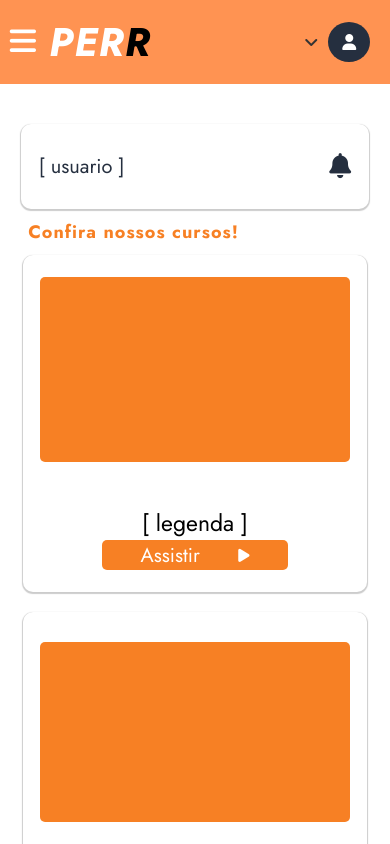
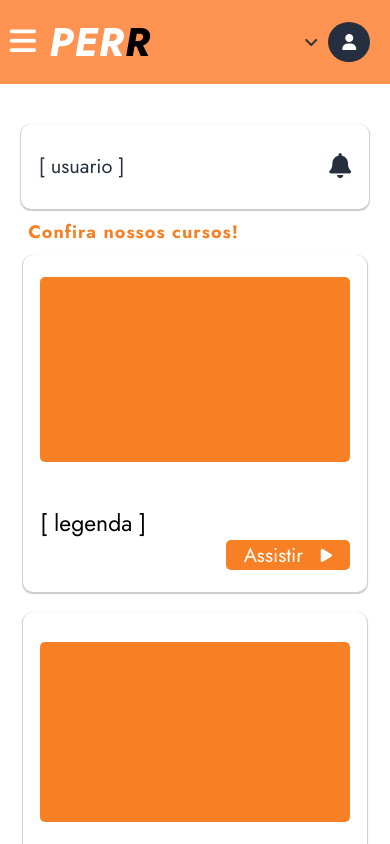
Before and after one commit to Santozzz/TCC-PERR-FRONTEND, a Vue app in the folder frontend/: page / in a window 390 px wide. Shown: the top 844 px of the page. Built offline with nearby package versions, Linux system fonts and the light colour scheme.

Commit message:
ajustes na responsividade do grid da view home

```diff
--- a/frontend/src/components/Home/grid.vue
+++ b/frontend/src/components/Home/grid.vue
@@ -479,14 +479,14 @@ export default {
         }
         .legenda{
             width: 100%;
-            text-align: center;
+            text-align: left;
         }
         .container-btn{
-            width: 60%;
-            justify-content: center;
+            width: 100%;
+            justify-content: right;
         }
         .container-btn button{
-            width: 100%;
+            width: 40%;
         }
 
     }
```
